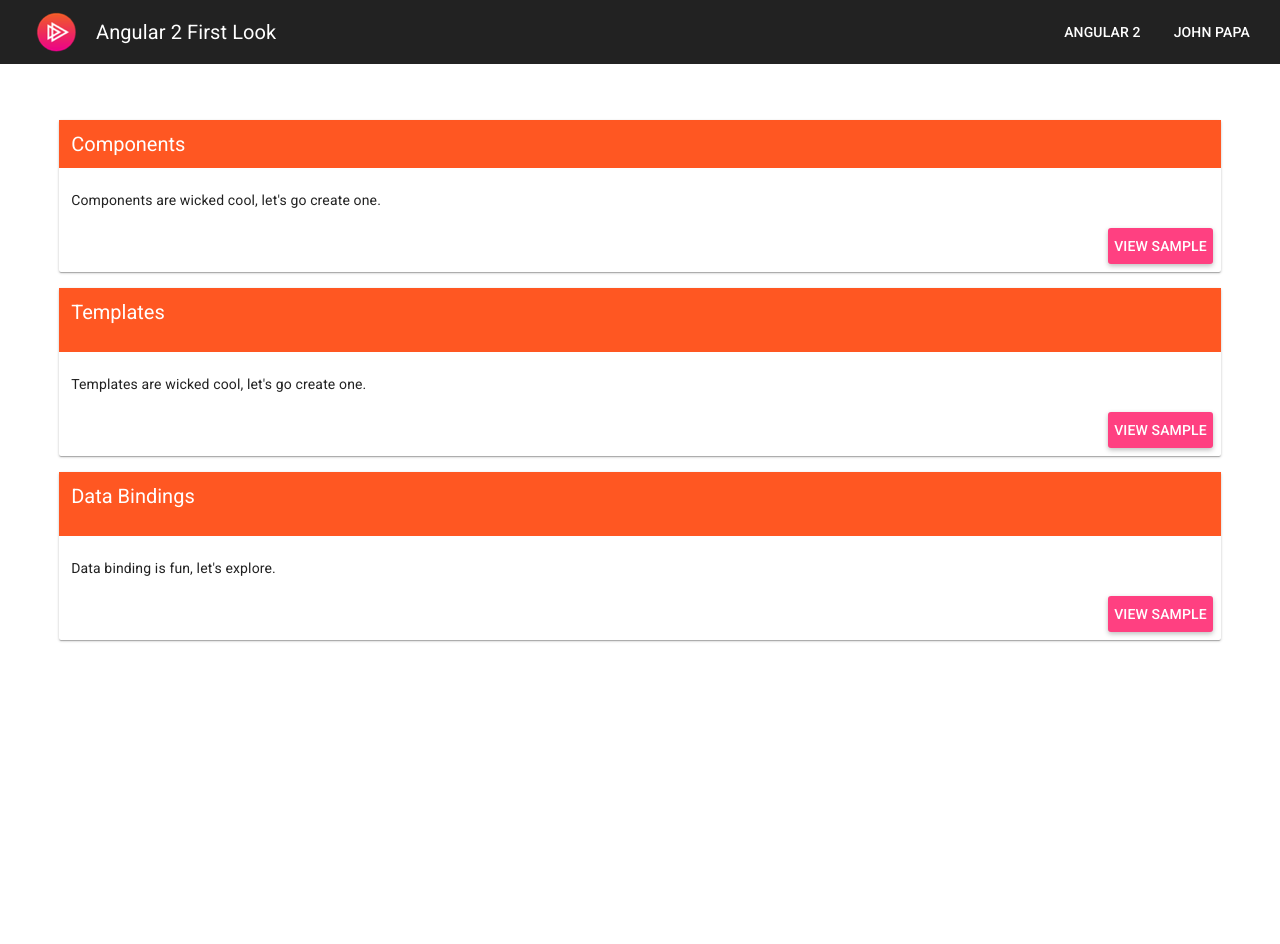
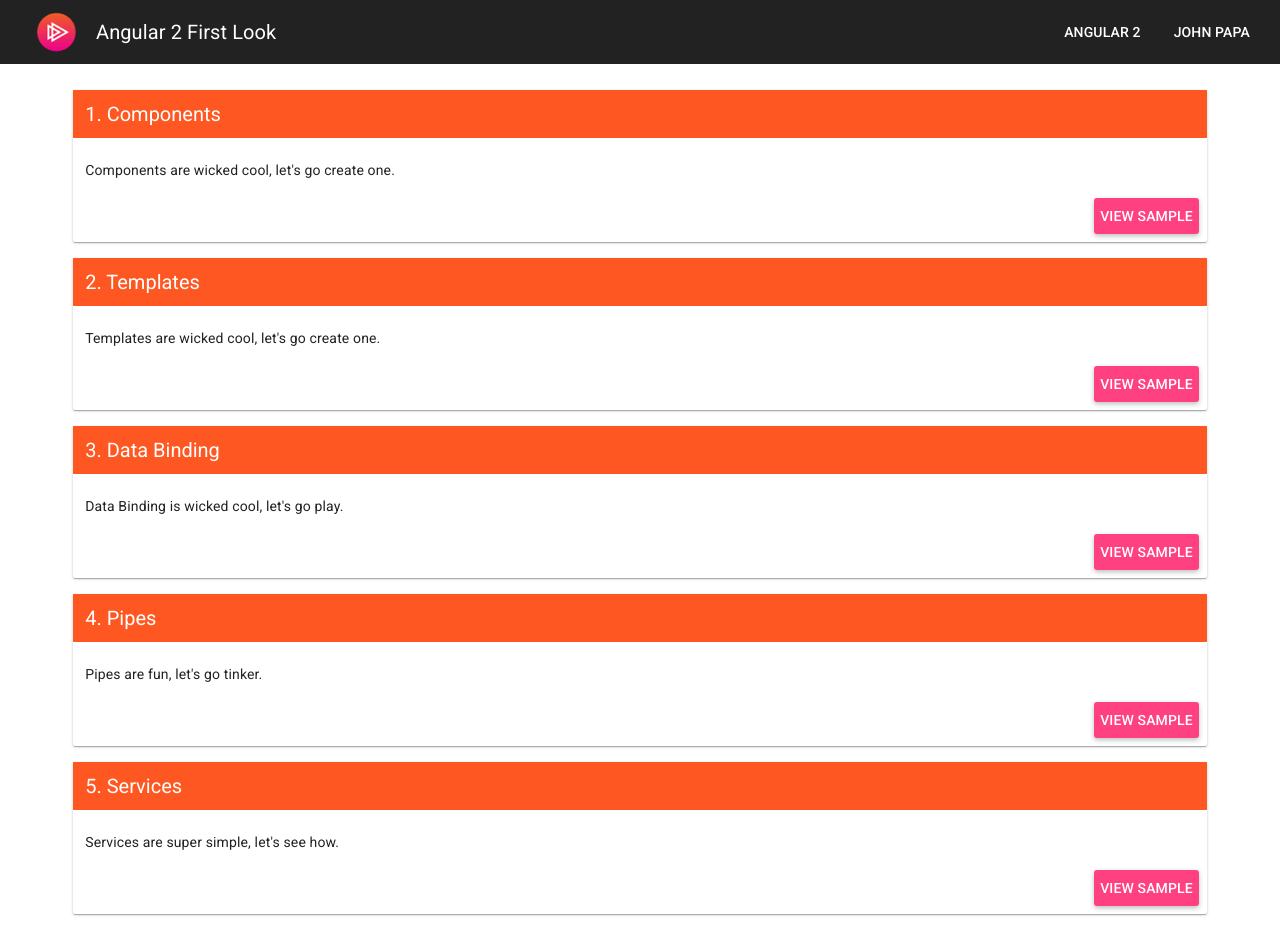
Before and after one commit to johnpapa/angular-2-first-look-launcher, a website: page index.html in a window 1280 px wide. Before the commit the page ends 800 px from the top, so only its background shows below. Drawn offline with Linux system fonts and the light colour scheme.

Commit message:
fixed scroll bar

```diff
--- /dev/null
+++ b/a2firstlook.module.js
@@ -0,0 +1,15 @@
+(function () {
+  'use strict';
+
+  angular
+    .module('a2firstlook', ['ngMaterial'])
+    .config(configure);
+
+  configure.$inject = ['$mdThemingProvider', '$mdIconProvider'];
+  function configure($mdThemingProvider, $mdIconProvider) {
+    $mdThemingProvider.theme('default')
+      .primaryPalette('deep-orange')
+      .accentPalette('pink')
+      .warnPalette('red');
+  }
+})();
--- a/assets/app.css
+++ b/assets/app.css
@@ -7,6 +7,7 @@
 }
 
 /*Custom Styles*/
+
 a {
   color: inherit;
   text-decoration: none;
@@ -16,8 +17,9 @@
   font-size: 20px;
 }
 md-content {
-  margin: 8px auto !important;
+  margin: 2em auto !important;
   width: 92%;
+  padding: 1em;
 }
 
 md-card {
@@ -33,7 +35,9 @@
 }
 
 md-toolbar.dark {
+  position:fixed !important;
   background-color: #222 !important;
+  top: 0;
 }
 
 .md-title-icon > i {
--- /dev/null
+++ b/card.controller.js
@@ -0,0 +1,35 @@
+(function () {
+  'use strict';
+
+  angular
+    .module('a2firstlook')
+    .controller('CardController', CardController);
+
+  CardController.$inject = [];
+
+  function CardController() {
+    var vm = this;
+
+    vm.cards = [{
+        id: 1,
+        title: 'Components',
+        summary: 'Components are wicked cool, let\'s go create one.'
+      }, {
+        id: 2,
+        title: 'Templates',
+        summary: 'Templates are wicked cool, let\'s go create one.'
+      }, {
+        id: 3,
+        title: 'Data Binding',
+        summary: 'Data Binding is wicked cool, let\'s go play.'
+      }, {
+        id: 4,
+        title: 'Pipes',
+        summary: 'Pipes are fun, let\'s go tinker.'
+      }, {
+        id: 5,
+        title: 'Services',
+        summary: 'Services are super simple, let\'s see how.'
+      }];
+  }
+})();
--- a/index.html
+++ b/index.html
@@ -1,5 +1,5 @@
 <!DOCTYPE html>
-<html lang="en" ng-app="app" ng-cloak>
+<html lang="en" ng-app="a2firstlook" ng-cloak>
 
 <head>
   <title>Angular 2 First Look</title>
@@ -21,9 +21,9 @@
   <meta name="viewport" content="initial-scale=1" />
 </head>
 
-<body ng-controller="IndexController as vm">
+<body ng-controller="CardController as vm">
 
-  <md-toolbar md-scroll-shrink="" class="dark">
+  <md-toolbar md-scroll-shrink class="dark">
     <div class="md-toolbar-tools">
       <a class="md-title-icon" ng-href="http://pluralsight.com" target="_blank"><i></i></a>
       <h3>
@@ -38,57 +38,21 @@
   </md-toolbar>
 
   <md-content flex="">
-    <md-card>
+    <md-card ng-repeat="card in vm.cards">
       <md-toolbar class="md-primary md-hue-0 card-title">
         <md-card-title>
           <md-card-title-text>
-            <span class="md-headline">Components</span>
+            <span class="md-headline">{{card.id}}. {{card.title}}</span>
           </md-card-title-text>
         </md-card-title>
       </md-toolbar>
       <md-card-title>
         <md-card-title-text>
-          <span class="md-subhead">Components are wicked cool, let's go create one.</span>
+          <span class="md-subhead">{{card.summary}}</span>
         </md-card-title-text>
         <!--<md-card-title-media>
           <div class="md-media-sm card-media"></div>
         </md-card-title-media>-->
-      </md-card-title>
-      <md-card-actions layout="row" layout-align="end center">
-        <md-button class="md-accent md-raised">
-          <a ng-href="examples/sample.html" target="_blank">View Sample</a></md-button>
-      </md-card-actions>
-    </md-card>
-    <md-card>
-      <md-toolbar class="md-primary md-hue-0">
-        <md-card-title>
-          <md-card-title-text>
-            <span class="md-headline">Templates</span>
-          </md-card-title-text>
-        </md-card-title>
-      </md-toolbar>
-      <md-card-title>
-        <md-card-title-text>
-          <span class="md-subhead">Templates are wicked cool, let's go create one.</span>
-        </md-card-title-text>
-      </md-card-title>
-      <md-card-actions layout="row" layout-align="end center">
-        <md-button class="md-accent md-raised">
-          <a ng-href="examples/sample.html" target="_blank">View Sample</a></md-button>
-      </md-card-actions>
-    </md-card>
-    <md-card>
-      <md-toolbar class="md-primary md-hue-0">
-        <md-card-title>
-          <md-card-title-text>
-            <span class="md-headline">Data Bindings</span>
-          </md-card-title-text>
-        </md-card-title>
-      </md-toolbar>
-      <md-card-title>
-        <md-card-title-text>
-          <span class="md-subhead">Data binding is fun, let's explore.</span>
-        </md-card-title-text>
       </md-card-title>
       <md-card-actions layout="row" layout-align="end center">
         <md-button class="md-accent md-raised">
@@ -100,26 +64,9 @@
   <script src="assets/angular.min.js"></script>
   <script src="assets/angular-animate.min.js"></script>
   <script src="assets/angular-aria.min.js"></script>
-  <script type="text/javascript" src="assets/angular-material.min.js"></script>
-
-  <script type="text/javascript">
-    angular
-      .module('app', ['ngMaterial'])
-      .config(function($mdThemingProvider, $mdIconProvider){
-
-        $mdThemingProvider.theme('default')
-          .primaryPalette('deep-orange')
-          .accentPalette('pink')
-          .warnPalette('red');
-      })
-      .controller('IndexController', IndexController);
-
-      IndexController.$inject = [];
-
-      function IndexController() {
-        var vm = this;
-      }
-  </script>
+  <script src="assets/angular-material.min.js"></script>
+  <script src="a2firstlook.module.js"></script>
+  <script src="card.controller.js"></script>
 
 </body>
 
```
